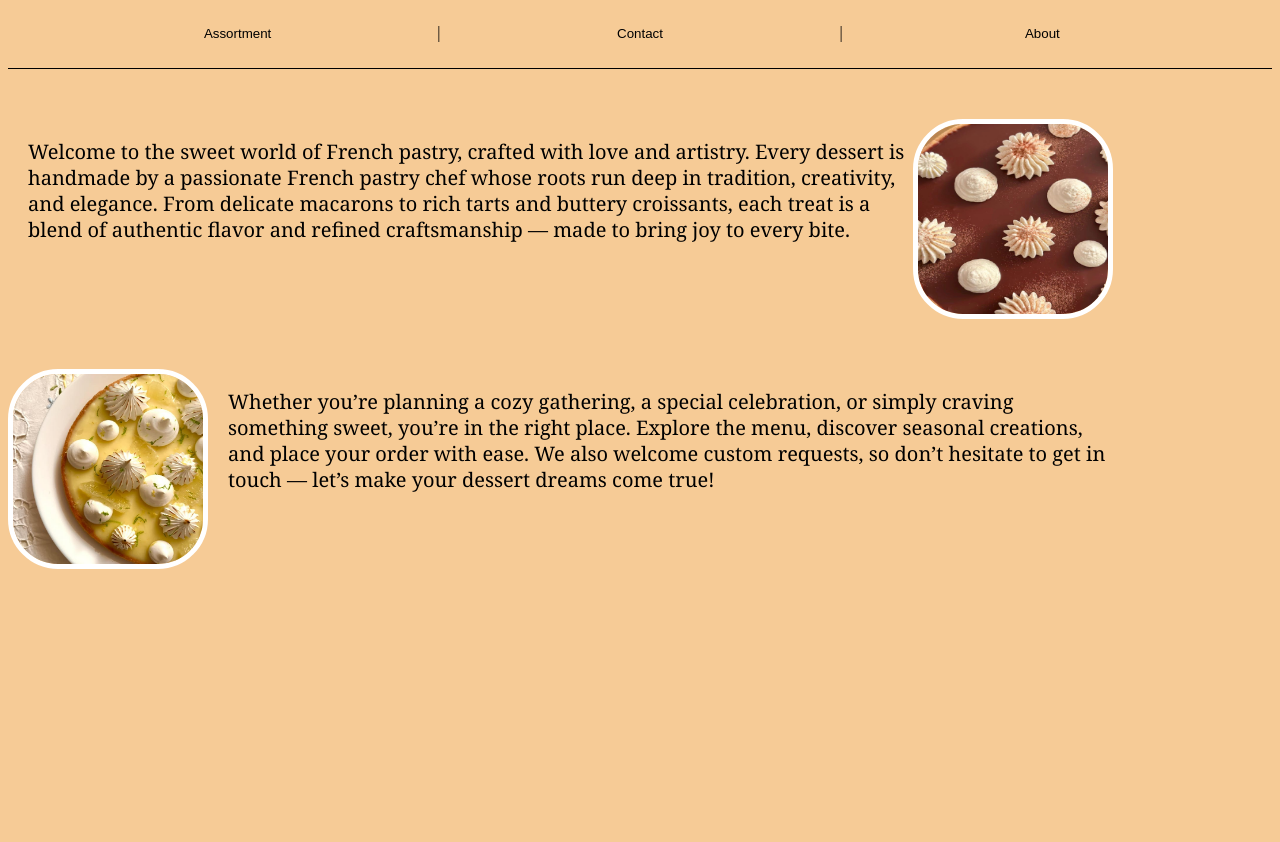
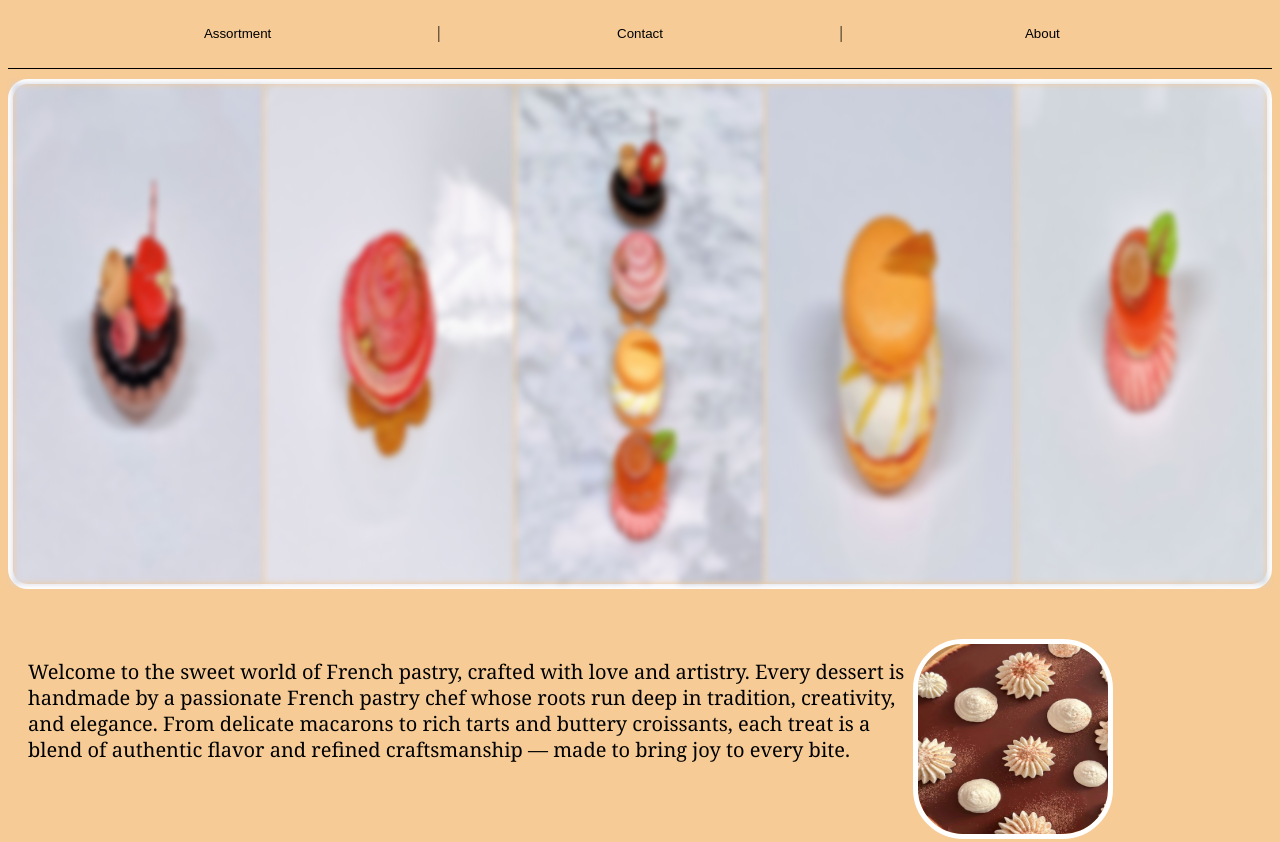
Before and after one commit to NikitaMokhonko/Tartes-Co, a plain HTML site: page index.html in a window 1280 px wide. Shown: the top 842 px of the page. Before the commit the page ends 800 px from the top, so only its background shows below. Drawn offline with Linux system fonts and the light colour scheme.

Commit message:
Added image showcase at top of front page

```diff
--- a/index.html
+++ b/index.html
@@ -15,6 +15,13 @@
         <a>|</a>
         <input type="button" onclick="window.location.href='about.html'" value="About">
     </header>
+    <div class="showcase">
+        <img class="frontpageshowcase" src="tartescodessert1.jpg"></img>
+        <img class="frontpageshowcase" src="tartescodessert2.jpg"></img>
+        <img class="frontpageshowcase" src="tartescodesserts.jpg"></img>
+        <img class="frontpageshowcase" src="tartescodessert3.jpg"></img>
+        <img class="frontpageshowcase" src="tartescodessert4.jpg"></img>
+    </div>
     <div class="textandimages">
         <p>Welcome to the sweet world of French pastry, crafted with love and artistry. Every dessert is handmade by a passionate French pastry chef whose roots run deep in tradition, creativity, and elegance. From delicate macarons to rich tarts and buttery croissants, each treat is a blend of authentic flavor and refined craftsmanship — made to bring joy to every bite.</p>
         <img class="frontpageimage" src="tartescobrown.jpg"></img>
--- a/style.css
+++ b/style.css
@@ -35,6 +35,8 @@ header{
 .frontpageimage{
     width: 200px;
     height: 200px;
+    border: 5px solid white;
+    border-radius: 50px;
 }
 
 p {
@@ -53,7 +55,19 @@ p {
     margin-bottom: 20px;
 }
 
-img {
+.showcase{
+    margin-top: 10px;
+    display: flex;
+    size-adjust: center;
+    justify-content: center;
+    margin-left: none;
+    margin-right: none;
     border: 5px solid white;
-    border-radius: 50px;
+    border-radius: 20px;
 }
+
+.frontpageshowcase{
+    width: 20%;
+    height: 500px;
+    filter: blur(3px)
+}
```
Also changed, not shown: tartescodessert1.jpg (added), tartescodessert2.jpg (added), tartescodessert3.jpg (added), tartescodessert4.jpg (added), tartescodesserts.jpg (added).
